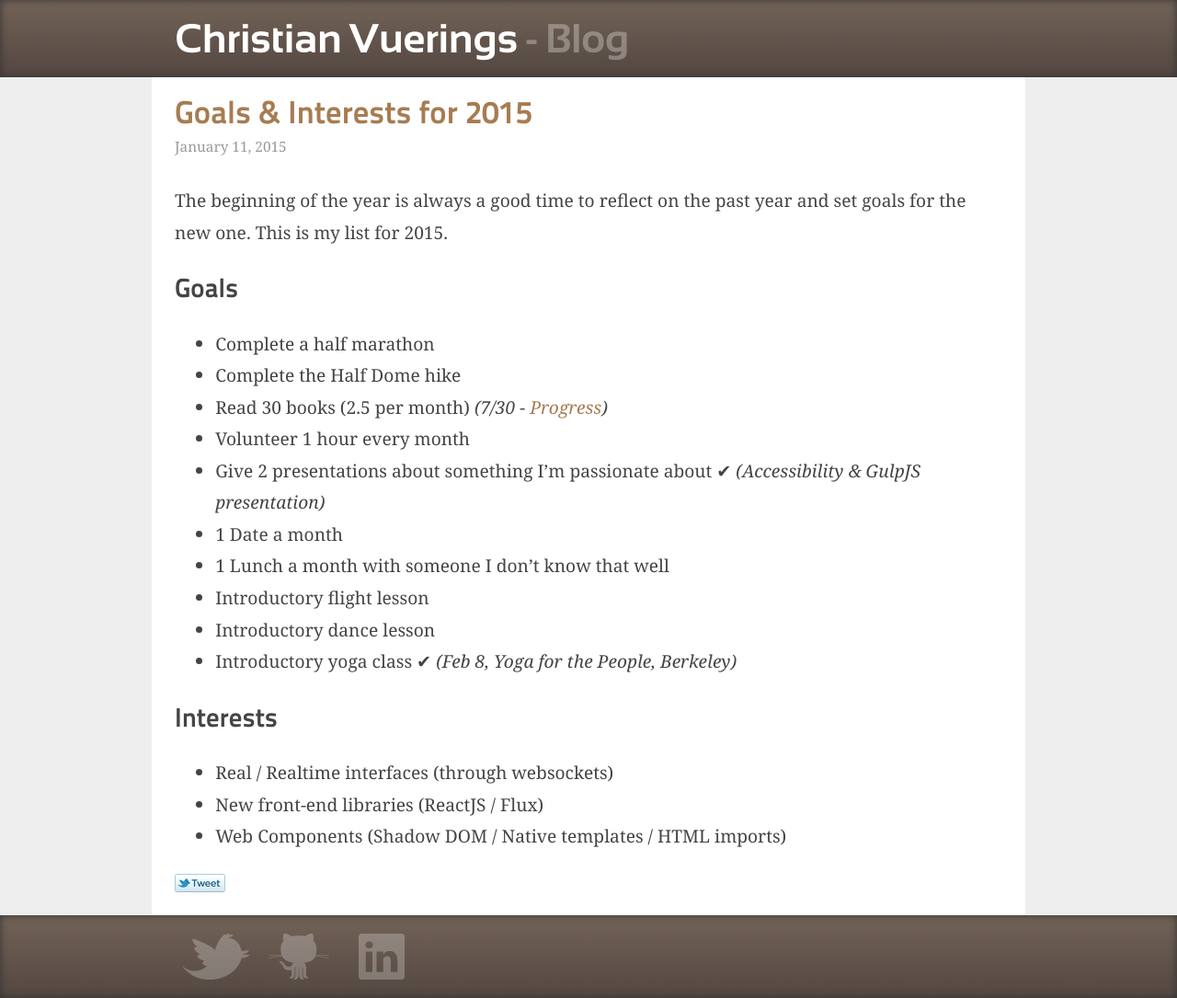
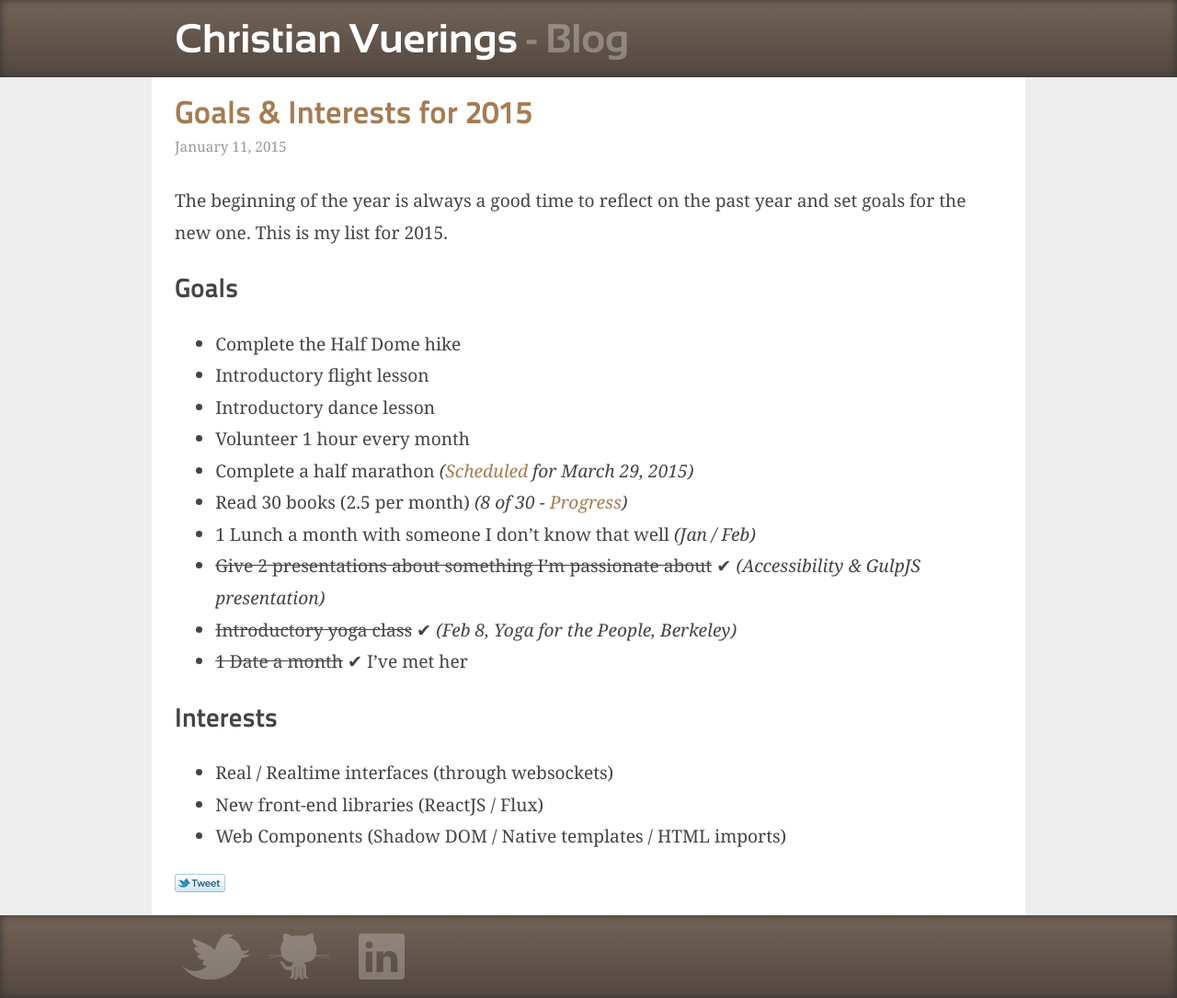
Before and after one commit to denbuzze/denbuzze.github.com, a Jekyll site: the page built from _posts/2015-01-11-goals-interests-for-2015.markdown, in a window 1280 px wide. Shown: the whole page at 92% size. Built offline with Jekyll 4.4.1, drawn with Linux system fonts in a browser that asks for light colours; nearby versions of some CDN libraries; Markdown is read by kramdown in place of the engine named in the settings.

Commit message:
Update goals for 2015 post

```diff
--- a/_posts/2015-01-11-goals-interests-for-2015.markdown
+++ b/_posts/2015-01-11-goals-interests-for-2015.markdown
@@ -9,16 +9,16 @@ The beginning of the year is always a good time to reflect on the past year and
 
 ### Goals
 
-* Complete a half marathon
 * Complete the Half Dome hike
-* Read 30 books (2.5 per month) *(7/30 - [Progress](https://www.goodreads.com/user_challenges/2414299))*
-* Volunteer 1 hour every month
-* Give 2 presentations about something I'm passionate about &#10004; *(Accessibility & GulpJS presentation)*
-* 1 Date a month
-* 1 Lunch a month with someone I don't know that well
 * Introductory flight lesson
 * Introductory dance lesson
-* Introductory yoga class &#10004; *(Feb 8, Yoga for the People, Berkeley)*
+* Volunteer 1 hour every month
+* Complete a half marathon *([Scheduled](http://runrocknroll.competitor.com/san-francisco) for March 29, 2015)*
+* Read 30 books (2.5 per month) *(8 of 30 - [Progress](https://www.goodreads.com/user_challenges/2414299))*
+* 1 Lunch a month with someone I don't know that well *(Jan / Feb)*
+* ~~Give 2 presentations about something I'm passionate about~~ &#10004; *(Accessibility & GulpJS presentation)*
+* ~~Introductory yoga class~~ &#10004; *(Feb 8, Yoga for the People, Berkeley)*
+* ~~1 Date a month~~ &#10004; I've met her
 
 ### Interests
 
```
